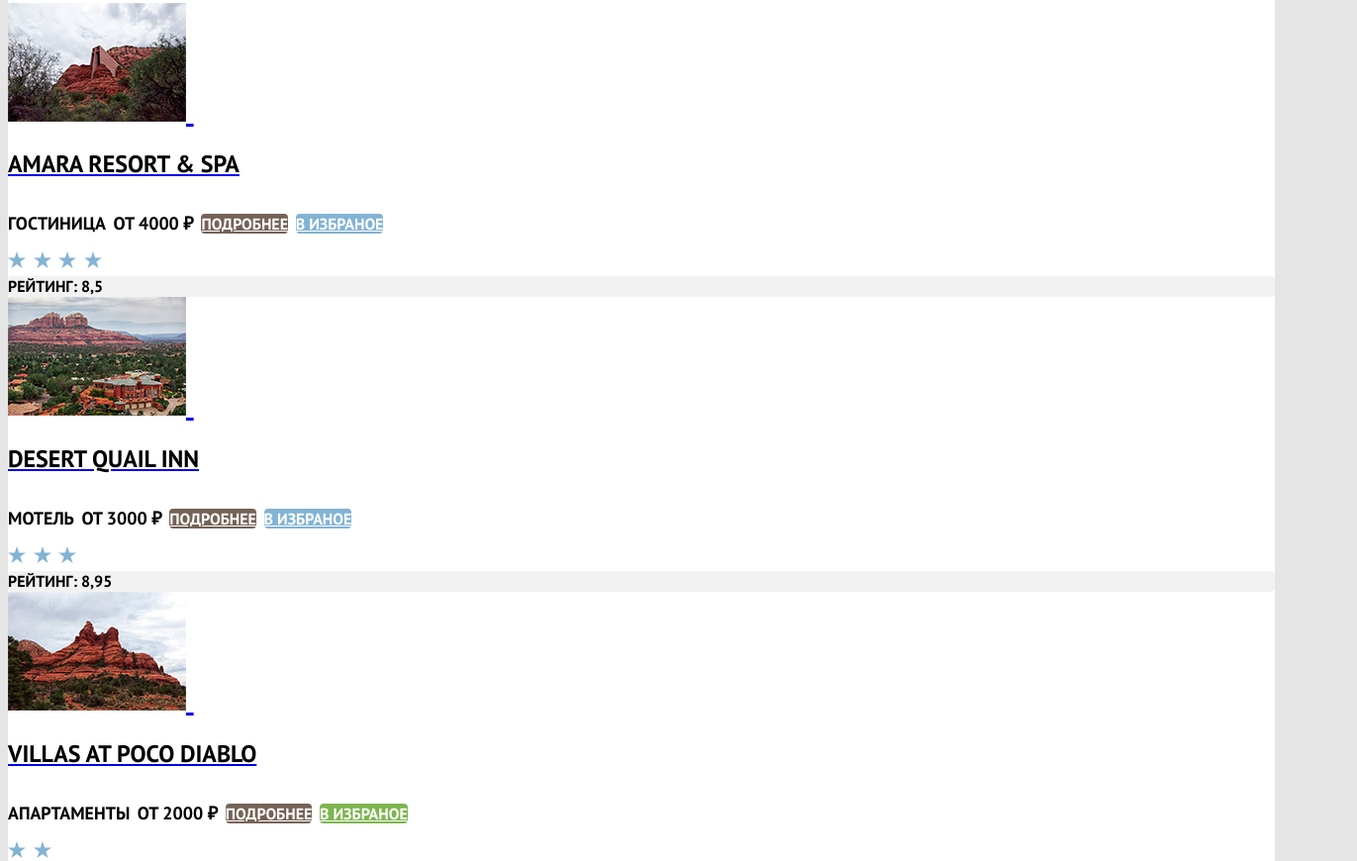
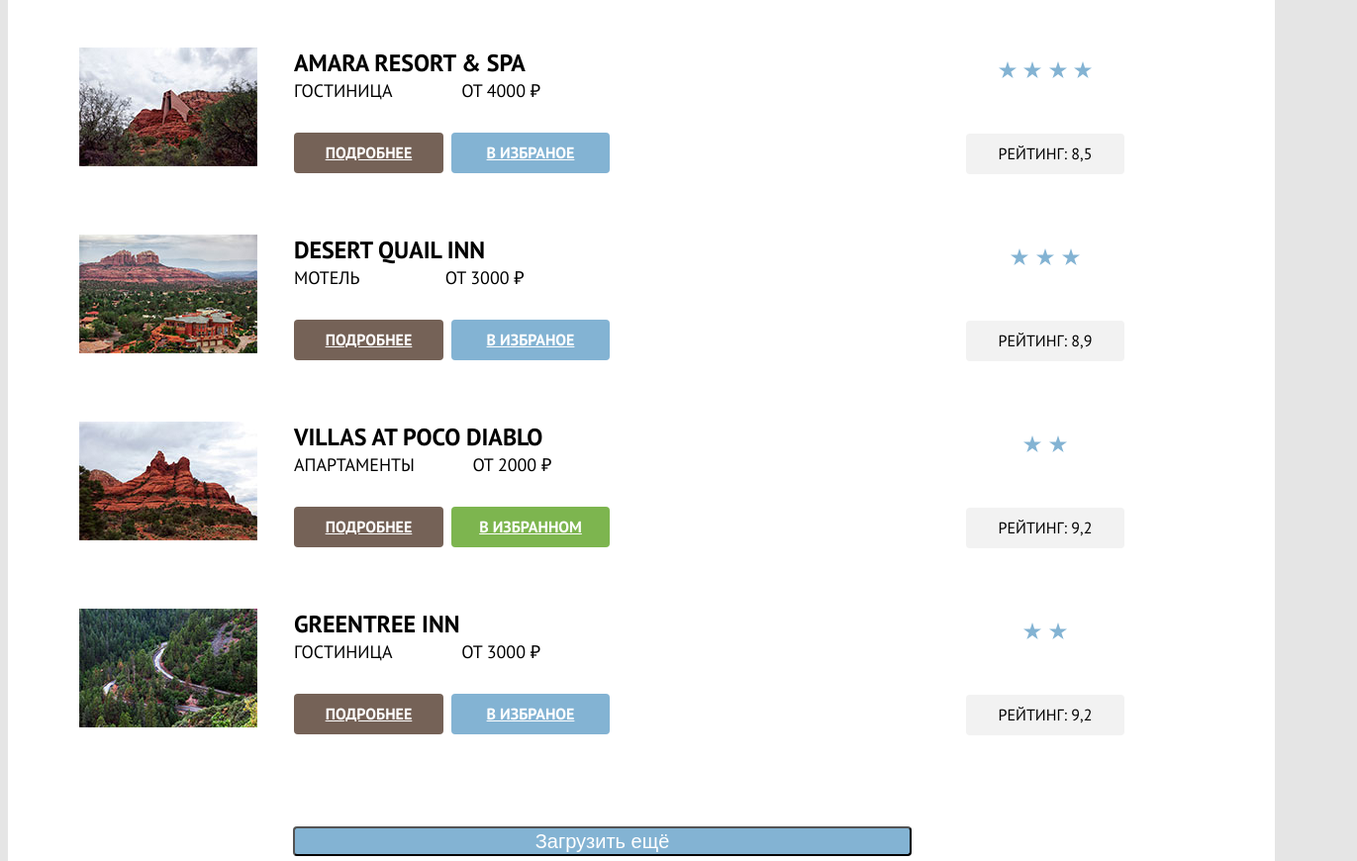
Before and after one commit to minitygrey/1877715-sedona-32, a plain HTML site: page catalog.html in a window 1280 px wide. Shown: the part 711-1581 px from the top of the page at 99% size, 1371 px wide, since content can reach past the window. Drawn offline with Linux system fonts and the light colour scheme; files whose address does not match are found by name.

Commit message:
Cетки на гридах

```diff
--- a/catalog.html
+++ b/catalog.html
@@ -171,15 +171,24 @@
         <div class="catalog-right-column">
           <ul class="hotel-list">
             <li class="hotel-card">
-              <a class="hotel-card-link" href="hotel.html">
-                <img src="img/catalog/hotel-1.jpeg" width="180" height="120" alt="Гостиница Amara Resort & Sp">
-                <img class="hotel-card-image" src="" alt="">
+              <a class="hotel-card-image-link" href="hotel.html">
+                <img class="hotel-card-image" src="img/catalog/hotel-1.jpeg" width="180" height="120"
+                  alt="Гостиница Amara Resort & Sp">
+              </a>
+              <div class="hotel">
+                <a class="hotel-card-title-link">
                   <h2 class="hotel-card-title">Amara Resort & Spa</h2>
                 </a>
+                <div class="less">
                   <span class="type">Гостиница</span>
                   <span class="price">От 4000 ₽</span>
+                </div>
+                <div class="more">
                   <a class="button-more" href="">подробнее</a>
                   <a class="button-favorite" href="">в избраное</a>
+                </div>
+              </div>
+              <div class="rank">
                 <div class="stars">
                   <span class="star"></span>
                   <img src="img/catalog/star.svg" width="18" height="17" alt="Звезда">
@@ -191,19 +200,27 @@
                   <img src="img/catalog/star.svg" width="18" height="17" alt="Звезда">
                 </div>
                 <div class="rating">Рейтинг: 8,5</div>
+              </div>
             </li>
             <li class="hotel-card">
-              <div class="hotel-card">
               <a class="hotel-card-link" href="hotel.html">
-                  <img src="img/catalog/hotel-2.jpeg" width="180" height="120" alt="Гостиница Desert Quail Inn">
-                  <img class="hotel-card-image" src="" alt="">
+                <img class="hotel-card-image" src="img/catalog/hotel-2.jpeg" width="180" height="120"
+                  alt="Гостиница Desert Quail Inn">
+              </a>
+              <div class="hotel">
+                <a class="hotel-card-title-link">
                   <h2 class="hotel-card-title">Desert Quail Inn</h2>
                 </a>
+                <div class="less">
                   <span class="type">Мотель</span>
                   <span class="price">От 3000 ₽</span>
+                </div>
+                <div class="more">
                   <a class="button-more" href="">подробнее</a>
                   <a class="button-favorite" href="">в избраное</a>
                 </div>
+              </div>
+              <div class="rank">
                 <div class="stars">
                   <span class="star"></span>
                   <img src="img/catalog/star.svg" width="18" height="17" alt="Звезда">
@@ -212,20 +229,28 @@
                   <span class="star"></span>
                   <img src="img/catalog/star.svg" width="18" height="17" alt="Звезда">
                 </div>
-              <div class="rating">Рейтинг: 8,95</div>
+                <div class="rating">Рейтинг: 8,9</div>
+              </div>
             </li>
             <li class="hotel-card">
-              <div class="hotel-card">
               <a class="hotel-card-link" href="hotel.html">
-                  <img src="img/catalog/hotel-3.jpeg" width="180" height="120" alt="Гостиница Villas at Poco Diablo">
-                  <img class="hotel-card-image" src="" alt="">
+                <img class="hotel-card-image" src="img/catalog/hotel-3.jpeg" width="180" height="120"
+                  alt="Гостиница Villas at Poco Diablo">
+              </a>
+              <div class="hotel">
+                <a class="hotel-card-title-link">
                   <h2 class="hotel-card-title">Villas at Poco Diablo</h2>
                 </a>
+                <div class="less">
                   <span class="type">Апартаменты</span>
                   <span class="price">От 2000 ₽</span>
+                </div>
+                <div class="more">
                   <a class="button-more" href="">подробнее</a>
-                <a class="button-light" href="">в избраное</a>
+                  <a class="button-light" href="">в избранном</a>
                 </div>
+              </div>
+              <div class="rank">
                 <div class="stars">
                   <span class="star"></span>
                   <img src="img/catalog/star.svg" width="18" height="17" alt="Звезда">
@@ -233,19 +258,27 @@
                   <img src="img/catalog/star.svg" width="18" height="17" alt="Звезда">
                 </div>
                 <div class="rating">Рейтинг: 9,2</div>
+              </div>
             </li>
             <li class="hotel-card">
-              <div class="hotel-card">
               <a class="hotel-card-link" href="hotel.html">
-                  <img src="img/catalog/hotel-4.jpeg" width="180" height="120" alt="Гостиница GreenTree Inn">
-                  <img class="hotel-card-image" src="" alt="">
+                <img class="hotel-card-image" src="img/catalog/hotel-4.jpeg" width="180" height="120"
+                  alt="Гостиница GreenTree Inn">
+              </a>
+              <div class="hotel">
+                <a class="hotel-card-title-link">
                   <h2 class="hotel-card-title">GreenTree Inn</h2>
                 </a>
+                <div class="less">
                   <span class="type">Гостиница</span>
                   <span class="price">От 3000 ₽</span>
+                </div>
+                <div class="more">
                   <a class="button-more" href="">подробнее</a>
                   <a class="button-favorite" href="">в избраное</a>
                 </div>
+              </div>
+              <div class="rank">
                 <div class="stars">
                   <span class="star"></span>
                   <img src="img/catalog/star.svg" width="18" height="17" alt="Звезда">
@@ -253,6 +286,7 @@
                   <img src="img/catalog/star.svg" width="18" height="17" alt="Звезда">
                 </div>
                 <div class="rating">Рейтинг: 9,2</div>
+              </div>
             </li>
           </ul>
         </div>
--- a/styles/styles.css
+++ b/styles/styles.css
@@ -372,6 +372,7 @@ margin: 0 312px 91px;
 }
 
 .sorting-type {
+  margin: auto;
  display: flex;
  justify-content: flex-end;
 }
@@ -385,6 +386,7 @@ margin: 0 312px 91px;
 }
 
 .sorting {
+  font-weight: normal;
   font-size: 18px;
   line-height: 23px;
   margin: 0 51px 105px 302px;
@@ -400,8 +402,11 @@ margin: 0 312px 91px;
 }
 
 .hotel-list {
+  display: grid;
+  grid-template-columns: 1056px;
+  gap: 61px;
+  margin: 45px 72px 31px;
   list-style-type: none;
-  margin: 0;
   padding: 0;
 }
 
@@ -412,16 +417,47 @@ margin: 0 312px 91px;
   height: 48px;
 }
 
+.hotel-card {
+  display: flex;
+  justify-content: start;
+}
+
+.hotel {
+  margin-left: 37px;
+  margin-right: auto;
+}
+
+.less {
+  display: flex;
+  margin-bottom: 31px;
+}
+
+.more {
+  display: flex;
+  justify-content: start;
+}
+
 .hotel-card-title {
+  font-style: normal;
+  font-weight: 700;
   font-size: 24px;
   line-height: 31px;
+  font-style: 700;
   color: #000000;
+  margin: 0;
+  margin-bottom: 1px;
 }
 
 .type,
 .price {
+  font-style: normal;
+  font-weight: normal;
   font-size: 18px;
   line-height: 23px;
+}
+
+.price {
+  margin: auto;
 }
 
 .button-more {
@@ -430,6 +466,10 @@ margin: 0 312px 91px;
   color: #FFFFFF;
   background-color: #756257;
   border-radius: 4px;
+  padding: 10px 0;
+  margin-right: 8px;
+  width: 151px;
+  text-align: center;
 }
 
 .button-favorite {
@@ -438,6 +478,9 @@ margin: 0 312px 91px;
   color: #FFFFFF;
   background-color: #83B3D3;
   border-radius: 4px;
+  padding: 10px 0;
+  width: 160px;
+  text-align: center;
 }
 
 .button-light {
@@ -446,14 +489,29 @@ margin: 0 312px 91px;
   color: #FFFFFF;
   background-color: #7DB54F;
   border-radius: 4px;
+  padding: 10px 0;
+  width: 160px;
+  text-align: center;
+}
+
+.rank {
+  display: flex;
+  flex-direction: column;
+  justify-content: space-between;
+  align-items: center;
 }
 
 .rating {
+  font-style: normal;
+  font-weight: normal;
   font-size: 16px;
   line-height: 21px;
   text-transform: uppercase;
   background-color: #F2F2F2;
   border-radius: 4px;
+  padding: 10px 0;
+  width: 160px;
+  text-align: center;
 }
 
 .button-show-more {
@@ -463,7 +521,9 @@ margin: 0 312px 91px;
   color: #FFFFFF;
   background-color: #83B3D3;
   text-align: center;
+  padding: 0;
   margin: 61px 288px;
+  width: 625px;
 }
 
 .pagination-container {
@@ -474,7 +534,7 @@ margin: 0 312px 91px;
 .pagination {
   display: flex;
   justify-content: flex-start;
-  margin: 0;
+  margin: 0 0 0 72px;
   padding: 0;
   list-style-type: none;
 }
```
Lines whose indentation alone changed are shown as unchanged.
